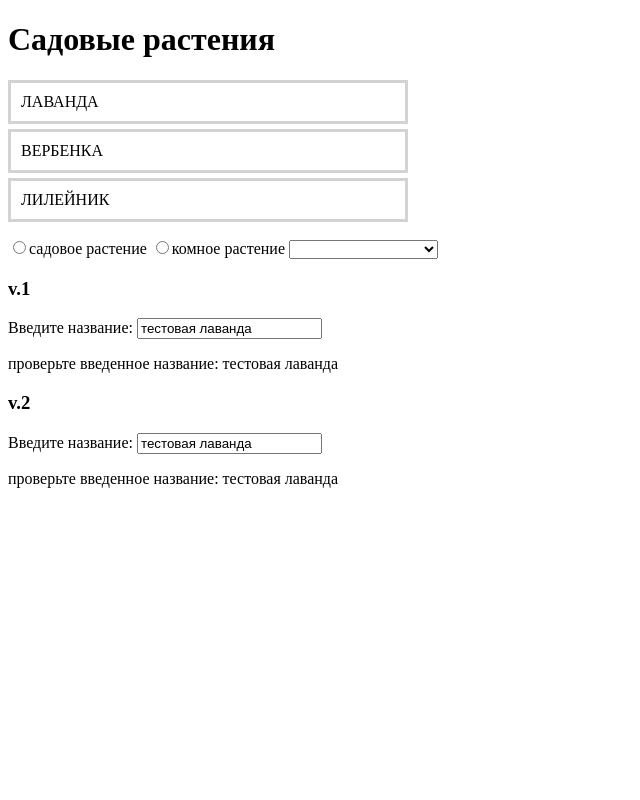
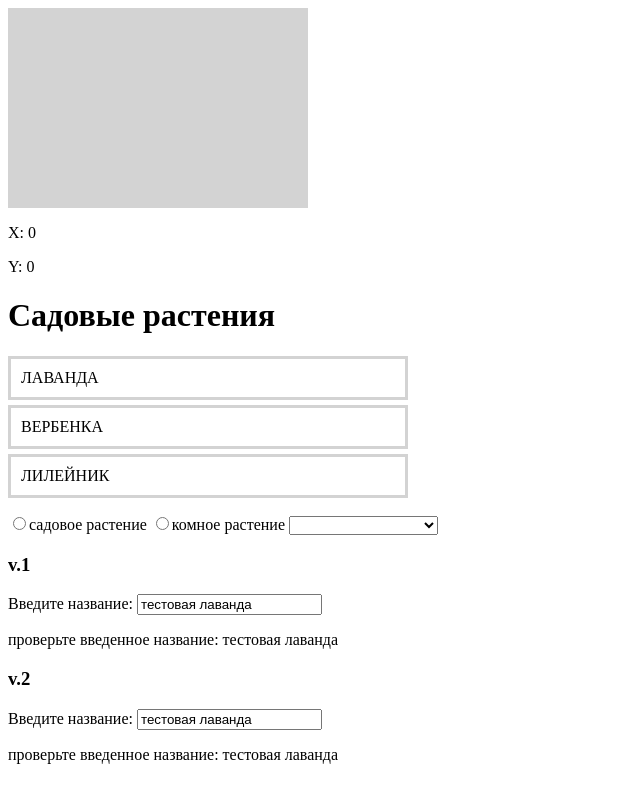
Before and after one commit to remax1993/angular-learning, an Angular app: page / in a window 1280 px wide. Shown: the whole page, without its empty margins (0-640 px from the left). Built offline with nearby package versions, Linux system fonts and the light colour scheme.

Commit message:
use of event object

```diff
--- a/src/app/app.component.html
+++ b/src/app/app.component.html
@@ -1,3 +1,12 @@
+
+<!--use of event object-->
+<div class="tracker"
+    (mousemove)="showCoords($event)"></div>
+<p>X: {{x}}</p>
+<p>Y: {{y}}</p>
+
+<!--end use of event object-->
+
 
 <!--
 
--- a/src/app/app.component.scss
+++ b/src/app/app.component.scss
@@ -18,3 +18,9 @@ ul {
     }
   }
 }
+
+.tracker{
+  background-color: LightGrey;
+  width: 300px;
+  height: 200px;
+}
--- a/src/app/app.component.ts
+++ b/src/app/app.component.ts
@@ -8,6 +8,16 @@ import {PlantService} from "./plant.service";
   styleUrls: ['./app.component.scss'],
 })
 export class AppComponent implements OnInit{
+
+//use of event object
+    x: number = 0;
+    y: number = 0;
+
+    showCoords(evt: MouseEvent): void{
+        this.x = evt.offsetX;
+        this.y = evt.offsetY;
+    }
+//end use of event object
   plants: Plant[];
   testPlant: Plant = new Plant('тестовая лаванда', 'test', 0);
   //temp: Plant = new Plant('Лаванда', 'Серебряная листва', 99.9);
```
